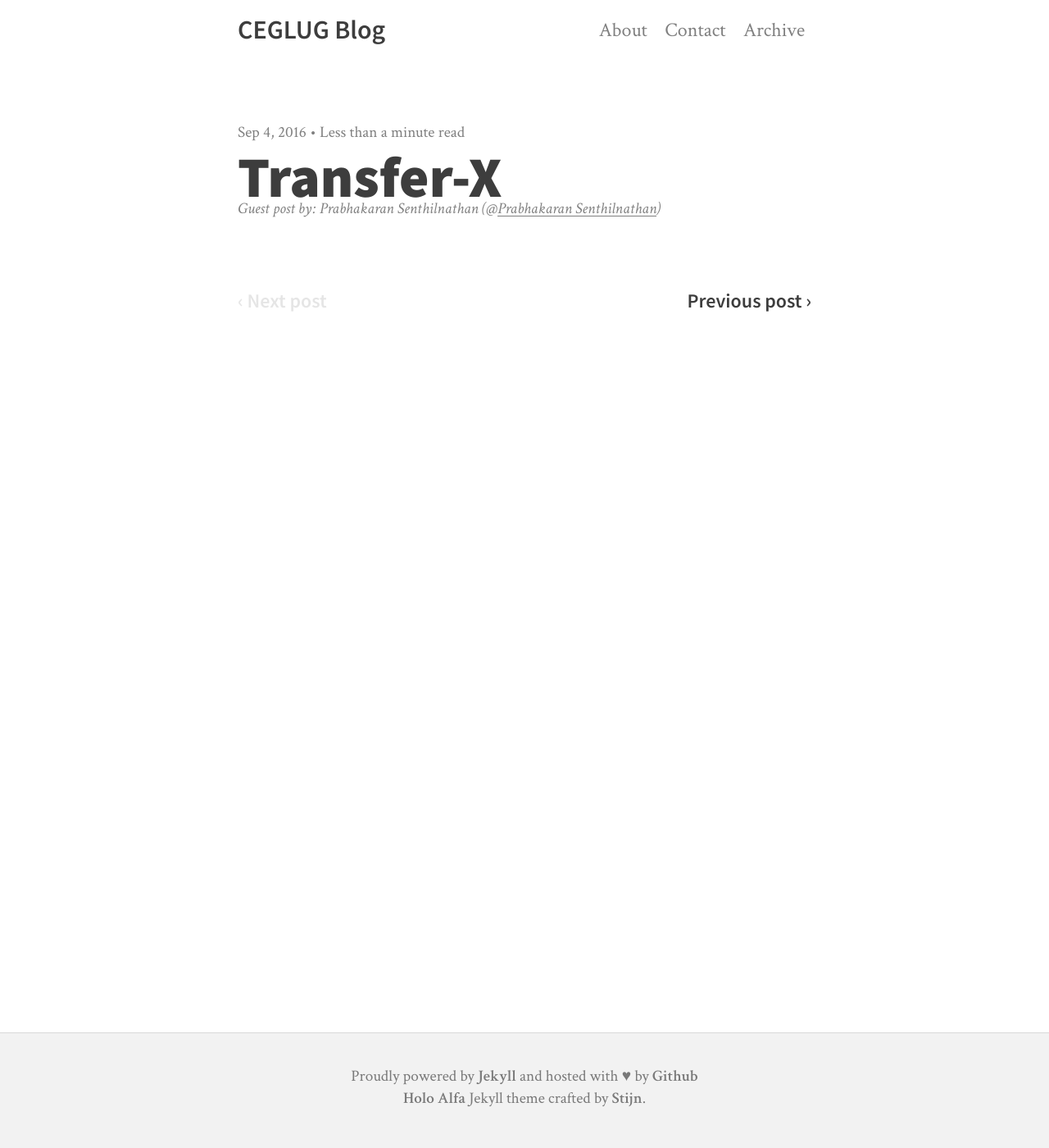
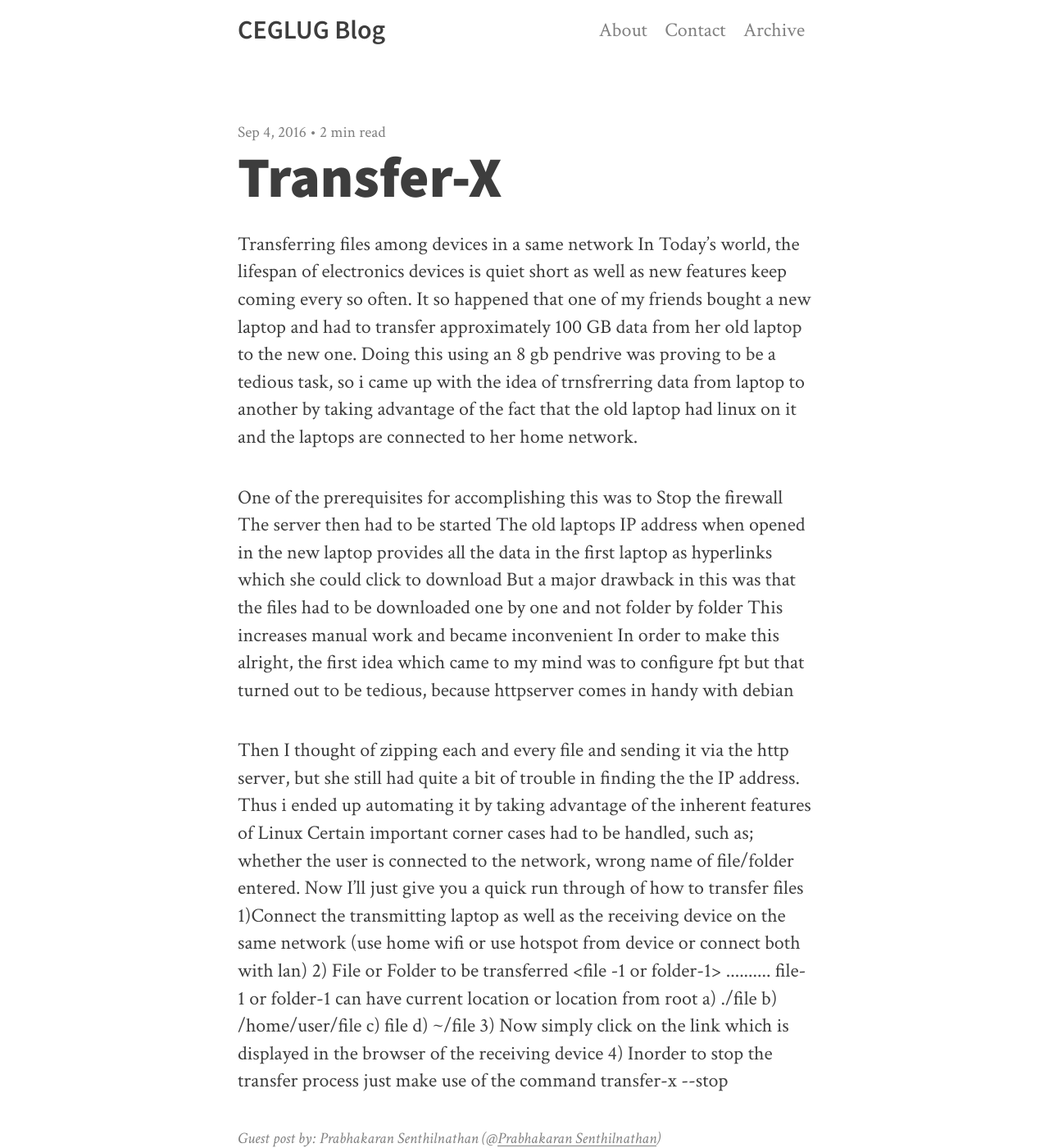
Before and after one commit to prashantbarca/prashantbarca.github.io, a Jekyll site: the page built from _posts/2016-09-04-transfer-x.md, in a window 1280 px wide and 1400 px high. Shown: the whole window at 82% size. Built offline with Jekyll 4.4.1, drawn with Linux system fonts in a browser that asks for light colours; nearby versions of some CDN libraries; comment, search, counter and statistics services are not loaded.

Commit message:
draft included

```diff
--- a/_posts/2016-09-04-transfer-x.md
+++ b/_posts/2016-09-04-transfer-x.md
@@ -7,3 +7,28 @@ author:
 
 summary: Transfer-X, transfer files/folders faster.
 ---
+
+Transferring files among devices in a same network
+In Today's world, the lifespan of electronics devices is quiet short as well as new features keep coming every so often.
+It so happened that one of my friends bought a new laptop and had to transfer approximately 100 GB data from her old laptop to the new one.
+Doing this using an 8 gb pendrive was proving to be a tedious task, so i came up with the idea of trnsfrerring data from laptop to another by taking advantage of the fact that the old laptop had linux on it and the laptops are connected to her home network.
+
+One of the prerequisites for accomplishing this was to Stop the firewall
+The server then had to be started
+The old laptops IP address when opened in the new laptop provides all the data in the first laptop as hyperlinks which she could click to download
+But a major drawback in this was that the files had to be downloaded one by one and not folder by folder
+This increases manual work and became inconvenient
+In order to make this alright, the first idea which came to my mind was to configure fpt but that turned out to be tedious, because httpserver comes in handy with debian
+
+Then I thought of zipping each and every file and sending it via the http server, but she still had quite a bit of trouble in finding the the IP address. Thus i ended up automating it by taking advantage of the inherent features of Linux
+Certain important corner cases had to be handled, such as; whether the user is connected to the network, wrong name of file/folder entered.
+Now I'll just give you a quick run through of how to transfer files
+1)Connect the transmitting laptop as well as the receiving  device on the same network (use home wifi or use hotspot from device or connect both with lan)
+2) File or Folder to be transferred <file -1 or folder-1> <file-2 or folder-2> ..........
+file-1 or folder-1 can have current location or location from root
+a) ./file
+b) /home/user/file
+c) file
+d) ~/file
+3) Now simply click on the link which is displayed in the browser of the receiving device
+4) Inorder to stop the transfer process just make use of the command transfer-x --stop
```
